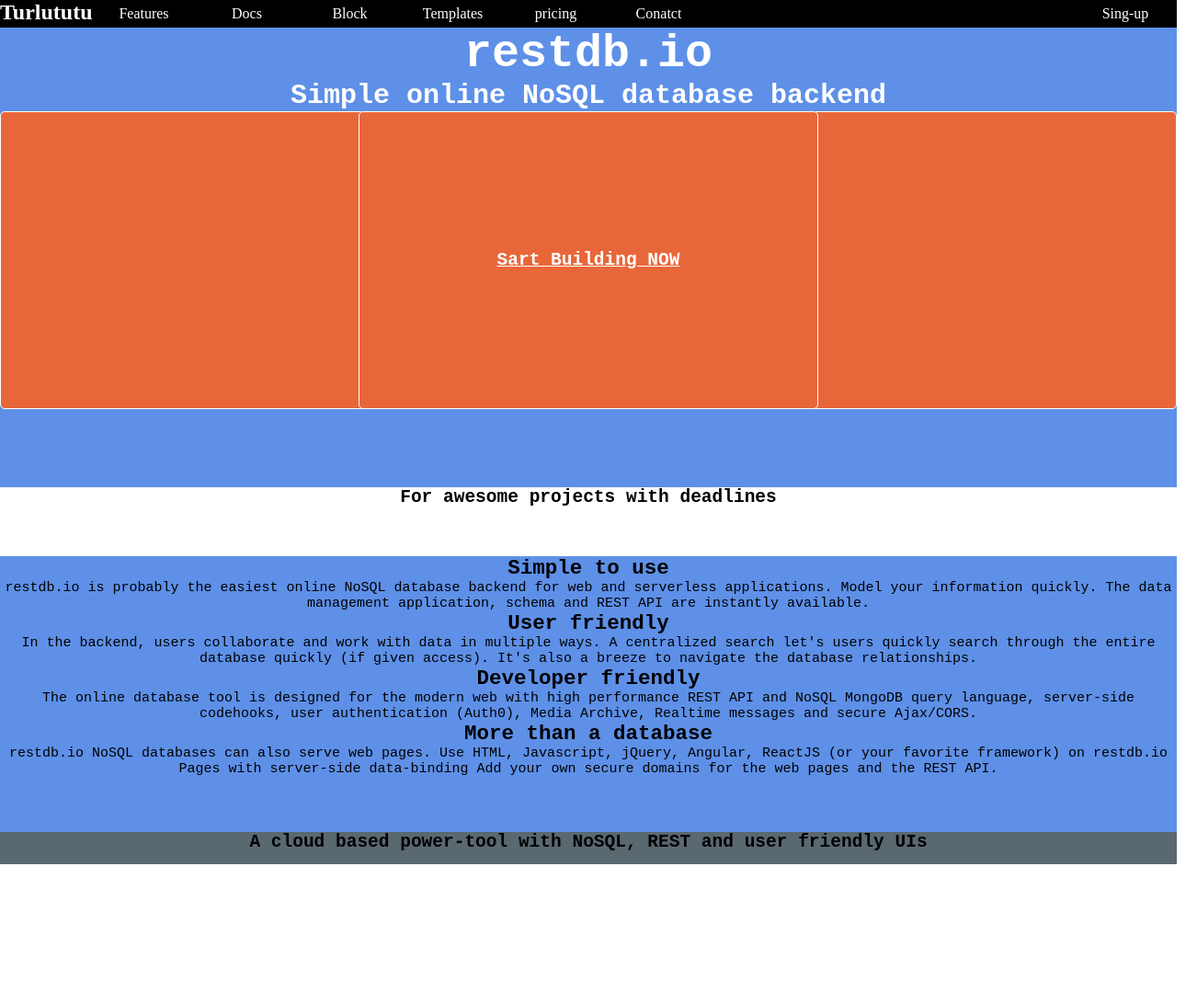
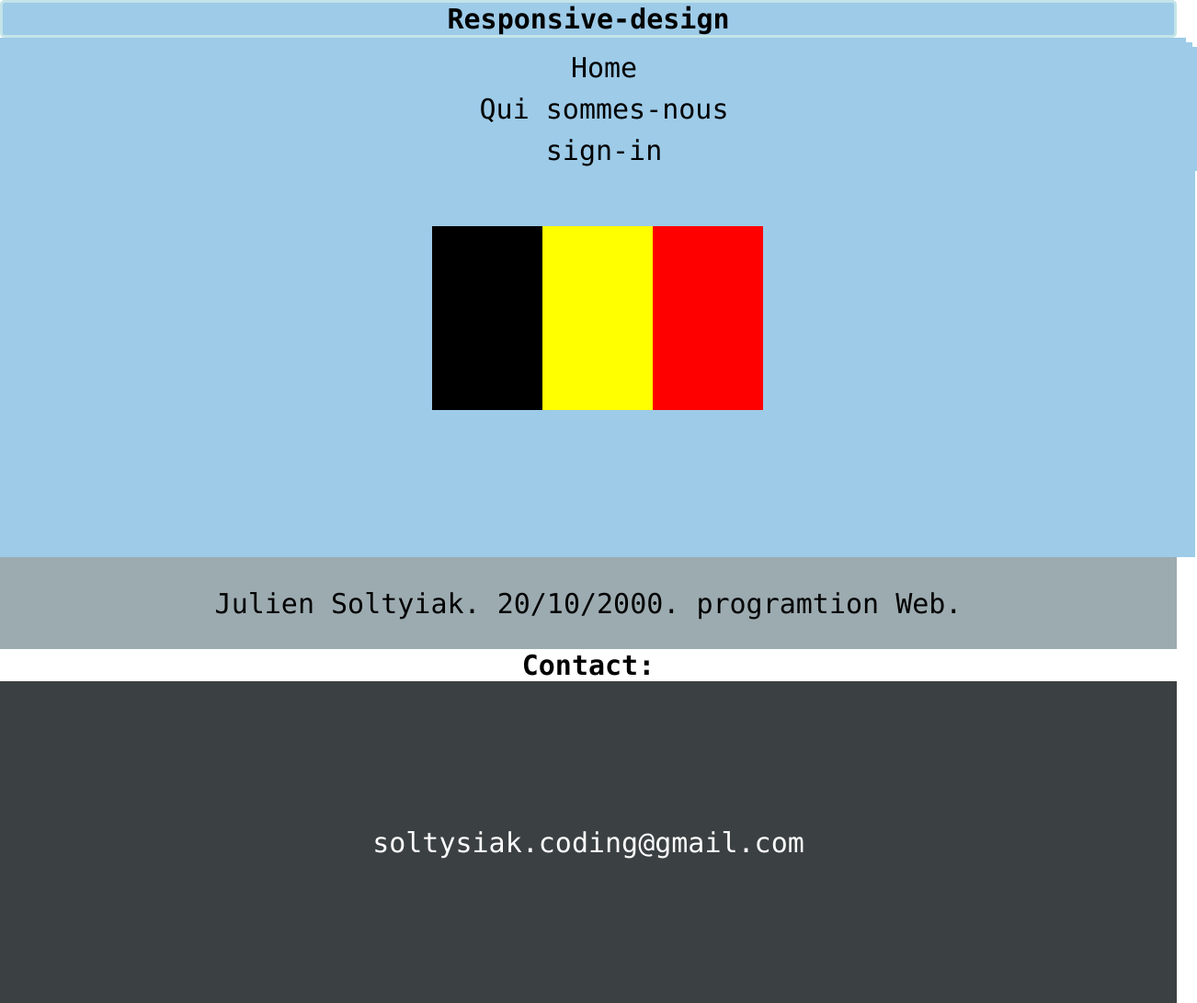
Before and after one commit to SoltysiakCoding/learning-sass, a plain HTML site: page index.html in a window 1280 px wide. Shown: the whole page at 92% size, 1302 px wide, since content can reach past the window. Before the commit the page ends 940 px from the top, so only its background shows below. Drawn offline with Linux system fonts and the light colour scheme.

Commit message:
modif julien

```diff
--- a/index.html
+++ b/index.html
@@ -2,119 +2,68 @@
 <html>
 <head>
 	<link rel="stylesheet" type="text/css" href="style.css">
+	<link rel="stylesheet" href="">
 	<title>
-		restdb.io
+		index
 	</title>
 </head>
-<body class="body">
+<body>
 
-	<div class="menu">
-		<ul class="menu-01">
+<h1 class="title-01">
+	Responsive-design
+</h1>
 
-		<h2 class="title">
-			Turlututu
-		</h2>
-
+<div class="menu-01">
+	<ul>
 		<li>
-		  	<a href="#" title="Features">Features</a>
+			<a href="">
+				Home
+			</a>
 		</li>
 		<li>
-		  	<a href="#" title="Docs">Docs</a>
+			<a href="">
+				Qui sommes-nous
+			</a>
 		</li>
 		<li>
-		  	<a href="#" title="Block">Block</a>
-		  </li>
-		  <li>
-		  	<a href="#" title="Templates">Templates</a>
-		  </li>
-		  <li>
-		  	<a href="#" title="pricing">pricing</a>
-		  </li>
-		  <li>
-		  	<a href="#" title="Conatct">Conatct</a>
-		  </li>
-		  <li>
-		  	<a href="#" title="Sing-up" class="Sing-up">Sing-up</a>
+			<a href="">
+				sign-in
+			</a>
 		</li>
 	</ul>
 </div>
-	<div class="menu-02">
-		<h1 class="title-01">
-			restdb.io
-		</h1>
-	<h2 class="title-02">
-			Simple online NoSQL database backend
-		</h2>
 
-	<div class="menu-06">
-		<h2>
-			<a class="menu-06" href="">
-				Sart Building NOW
-			</a>
-		</h2>
-	</div>
+<section class="container-flex">
+	<div class="flex-01">
 
 	</div>
 
-	<div class="menu-04">
-		<h2 class="title-03">
-			For awesome projects with deadlines
-		</h2>
+	<div class="flex-02">
+
 	</div>
 
-	<div class="menu-03">
-			<h2 class="title-03">
-				Simple to use
+	<div class="flex-03">
+
+	</div>
+</section>
+
+<section class="container-info">
+		<p class="p-info-01">
+			Julien Soltyiak.
+			20/10/2000.
+			programtion Web.
+		</p>
+</section>
+
+<h2 class="title-02">
+	Contact:
 </h2>
 
-		<div>
+<section class="container-contact">
 	<p>
-				restdb.io is probably the easiest online NoSQL database backend for web and serverless applications.
-
-				Model your information quickly.
-
-				The data management application, schema and REST API are instantly available.
+		soltysiak.coding@gmail.com
 	</p>
-
-			<h2 class="title-03">
-				User friendly
-			</h2>
-
-			<p>
-
-				In the backend, users collaborate and work with data in multiple ways.
-				A centralized search let's users quickly search through the entire database quickly (if given access).
-				It's also a breeze to navigate the database relationships.
-			</p>
-
-			<h2 class="title-03">
-				Developer friendly
-			</h2>
-
-			<p>
-				The online database tool is designed for the modern web with high performance REST API and NoSQL MongoDB query language,
-				server-side codehooks, user authentication (Auth0),
-				Media Archive, Realtime messages and secure Ajax/CORS.
-			</p>
-
-			<h2 class="title-03">
-				More than a database
-			</h2>
-
-			<p>
-				restdb.io NoSQL databases can also serve web pages.
-				Use HTML, Javascript, jQuery, Angular, ReactJS (or your favorite framework)
-				on restdb.io Pages with server-side data-binding
-				Add your own secure domains for the web pages and the REST API.
-			</p>
-		</div>
-	</div>
-
-	<div class="menu-05">
-		<h2 class="title-03">
-			A cloud based power-tool with NoSQL, REST and user friendly UIs
-		</h2>
-	</div>
+</section>
 
 </body>
 </html>
--- a/style.scss
+++ b/style.scss
@@ -1,130 +1,85 @@
 * {
 	text-align: center;
+	padding: 0;
 	margin: 0;
-	padding: 0;
+	font: {
+		family: 'Lucida Console', Monaco, monospace;
+		size: 30px;
+	}
 }
 
-a {
-	color: blue;
+.title-01 {
+	background-color: #9DCBE8;
+	border: solid #C3E4E8;
+	border-radius: 5px;
 }
 
 ul {
- text-align: center;
- padding:5;
- margin:0;
- list-style-type:none;
- border-radius: 5;
+	padding: 5;
+	margin: 0;
+	list-style-type: none;
+	border-radius: 5; }
+
+li {
+	margin-left: 2px;
 }
 
-li {
- text-align: center;
- margin-left:2px;
- }
-
-ul li a {
-	text: {
-		align: center;
-		decoration: none;
-		color: white;
-		background-color: black;
-	}
-	border: {
+ul, li, a {
+	text-decoration: none;
+	padding: 5px;
+	border: 0.5 solid;
+	list-style: none;
+	background-color: #9DCBE8;
 	color: black;
-		radius: 5px;
-		border: 0.5px solid;
-	}
- display:block;
- float:left;
- width:100px;
- padding:5px;
- }
-
- .title {
- 	background-color: black;
- 	color: white;
- 	text-align: center;
+	width: 100%;
+	height: 35px;
+	display: inline-block;
 	float: left;
 }
 
- .menu {
- 	background-color: black;
+.container-flex {
 	width: 100%;
- 	height: 30px;
+	height: 500px;
+	background-color: #9DCBE8;
+	display: flex;
+	justify-content: center;
+	align-items: center;
+	padding: 10px;
 }
 
- .Sing-up {
- 	float: right;
+.flex-01 {
+	background-color: black;
+	width: 120px;
+	height: 200px;
 }
 
- .menu-02 {
- 	background-color: #5E90E8;
- 	width: 100%;
- 	height: 500px;
+.flex-02 {
+	background-color: yellow;
+	width: 120px;
+	height: 200px;
 }
 
- .title-01 {
- 	font-size: 50px;
- 	color: white;
- 	font-family: monospace;
- 	padding: 0;
- 	margin: 0;
+.flex-03 {
+	background-color: red;
+	width: 120px;
+	height: 200px;
 }
 
- .title-02 {
- 	font-size: 30px;
- 	color: white;
- 	font-family: monospace;
- 	text-align: center;
- 	padding: 0;
- 	margin: 0;
+.p-info-01 {
+	width: 100%;
+	height: 100px;
+	background-color: #9CABB0;
+	display: flex;
+	justify-content: center;
+	align-items: center;
 }
 
-  .menu-04 {
- 	background-color: white;
+.container-contact {
 	width: 100%;
- 	height: 75px;
+	height: 350px;
+	background-color: #3B4042;
+	color: white;
+	display: flex;
+	justify-content: center;
+	align-items: center;
 }
-
-  .menu-03 {
-  	background-color: #5E90E8;
- 	width: 100%;
- 	height: 300px;
-	font: {
-		family: monospace;
-		size: 20px;
-	}
- }
-
- .title-03 {
- 	background-position: center;
- 	text-align: center;
- 	font-family: monospace;
- }
-
- .p-01 {
- 	background-position: center;
- 	text-align: center;
- 	font-family: monospace;
- }
-
- .menu-05 {
- 	background: {
-		 color: ##5A6870;
-		 position: bottom;
-	 }
-  	width: 100%;
- 	height: 35px;
- 	font-family: monospace;
-
- }
-
- .menu-06 {
- 	font-family: monospace;
- 	background-color: #E8673A;
- 	color: white;
- 	text-align: center;
- 	background-position: center;
- 	padding: 150px;
- 	border-radius: 5px;
-	border:0.5px solid;
- }
```
Also changed, not shown: style.css, 1 other file. Lines whose indentation alone changed are shown as unchanged.
